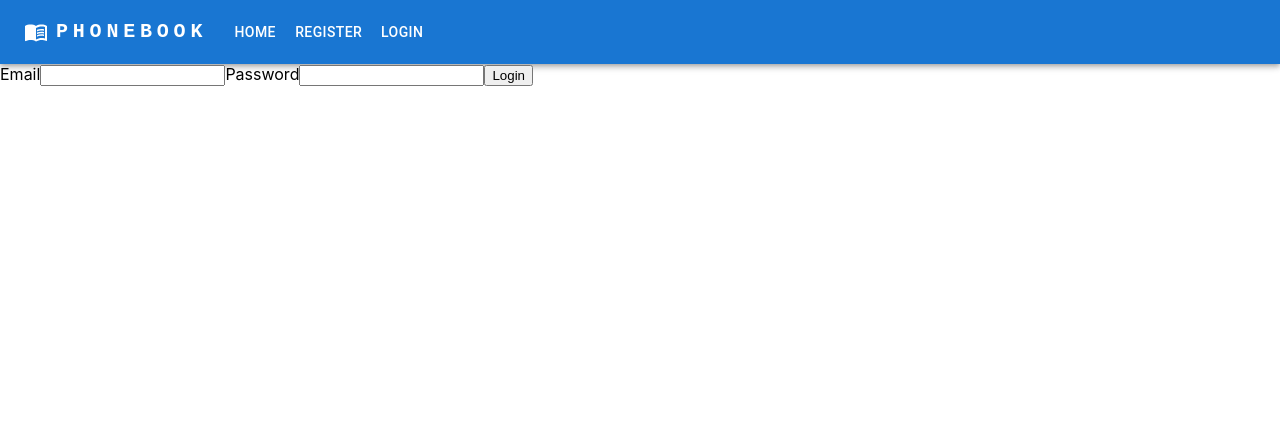
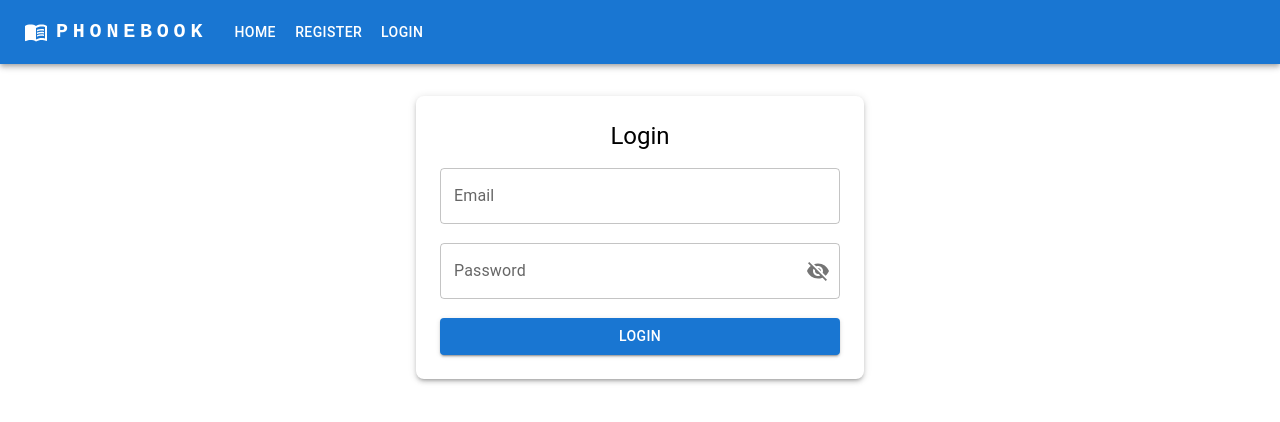
Before and after one commit to OlexTS/react-project, a React (Vite) app: page /login in a window 1280 px wide. Shown: the top 422 px of the page. Built offline with nearby package versions, Linux system fonts and the light colour scheme.

Commit message:
add styles to login, visibility to password field

```diff
--- a/src/components/AppBar/AppBar.jsx
+++ b/src/components/AppBar/AppBar.jsx
@@ -4,11 +4,9 @@ import AuthNav from "../AuthNav/AuthNav";
 import Navigation from "../Navigation/Navigation";
 import UserMenu from "../UserMenu/UserMenu";
 import CustomAppBar from "@mui/material/AppBar";
-import Box from "@mui/material/Box";
-import Toolbar from "@mui/material/Toolbar";
-import Typography from "@mui/material/Typography";
-import Container from "@mui/material/Container";
+import {Box, Toolbar, Typography, Container} from "@mui/material";
 import MenuBookIcon from "@mui/icons-material/MenuBook";
+
 
 const AppBar = () => {
   const { isLoggedIn } = useAuth();
--- a/src/components/LoginForm/LoginForm.jsx
+++ b/src/components/LoginForm/LoginForm.jsx
@@ -1,39 +1,100 @@
 import { useDispatch } from "react-redux";
-import { Form, Formik, Field, ErrorMessage } from "formik";
+import { useState } from "react";
+import { Form, Formik, ErrorMessage } from "formik";
 import { login } from "../../redux/auth/authOps";
-
+import {
+  TextField,
+  Button,
+  Box,
+  Typography,
+  InputAdornment,
+  IconButton,
+} from "@mui/material";
+import { Visibility, VisibilityOff } from "@mui/icons-material";
 
 const initialState = {
-    email: '',
-    password: '',
-}
-
+  email: "",
+  password: "",
+};
 
 const LoginForm = () => {
-    const dispatch = useDispatch();
+  const [showPassword, setShowPassword] = useState(false);
+  const dispatch = useDispatch();
 
-    const handleSubmit = (values, {resetForm})=>{
-    dispatch(login({
+  const toggleShowPassword = () => {
+    setShowPassword((prev) => !prev);
+  };
+
+  const handleSubmit = (values, { resetForm }) => {
+    dispatch(
+      login({
         email: values.email,
-        password: values.password
-    }))
-   resetForm()
-    }
-    return (
+        password: values.password,
+      })
+    );
+    resetForm();
+  };
+  return (
     <Formik initialValues={initialState} onSubmit={handleSubmit}>
-      <Form>
-        <label>
-          Email
-          <Field type="email" name="email" />
-          <ErrorMessage name="email"/>
-        </label>
-        <label>
-          Password
-          <Field type="password" name="password" />
-          <ErrorMessage name="password"/>
-        </label>
-        <button type="submit">Login</button>
-      </Form>
+      {({ values, errors, touched, handleChange, handleBlur }) => (
+        <Box
+          component={Form}
+          sx={{
+            display: "flex",
+            flexDirection: "column",
+            gap: 2,
+            maxWidth: 400,
+            mx: "auto",
+            mt: 4,
+            p: 3,
+            boxShadow: 3,
+            borderRadius: 2,
+            bgcolor: "background.paper",
+          }}
+        >
+          <Typography variant="h5" textAlign="center">
+            Login
+          </Typography>
+          <TextField
+            label="Email"
+            name="email"
+            variant="outlined"
+            value={values.email}
+            onChange={handleChange}
+            onBlur={handleBlur}
+            error={touched.email && Boolean(errors.email)}
+            helperText={<ErrorMessage name="email" />}
+            fullWidth
+          />
+          <TextField
+            label="Password"
+            name="password"
+            variant="outlined"
+            type={showPassword ? "text" : "password"}
+            value={values.password}
+            onChange={handleChange}
+            onBlur={handleBlur}
+            error={touched.password && Boolean(errors.password)}
+            helperText={<ErrorMessage name="password" />}
+            fullWidth
+            slotProps={{
+              input: {
+                endAdornment: (
+                  <InputAdornment position="end">
+                    <IconButton onClick={toggleShowPassword} edge="end">
+                      {showPassword ? <Visibility/> : <VisibilityOff/>}
+                    </IconButton>
+                  </InputAdornment>
+                ),
+              },
+            }}
+          />
+
+          <Button type="submit" variant="contained" color="primary">
+            Login
+          </Button>
+        </Box>
+      )}
     </Formik>
   );
 };
```
Also changed, not shown: src/components/RegistrationForm/RegistrationForm.jsx (+23 -4 lines), 1 other file (tests, documents, lock files or other folders).
